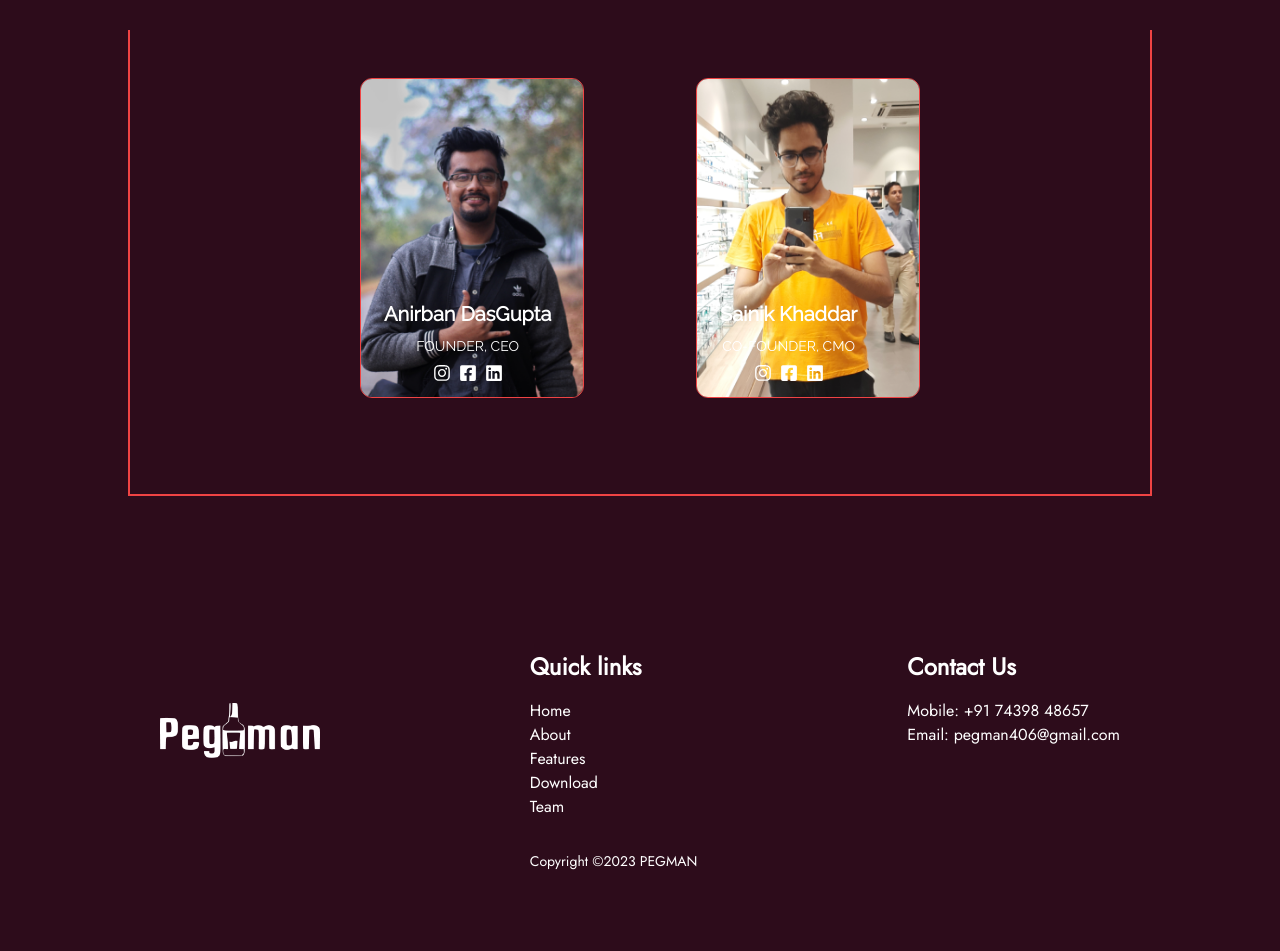
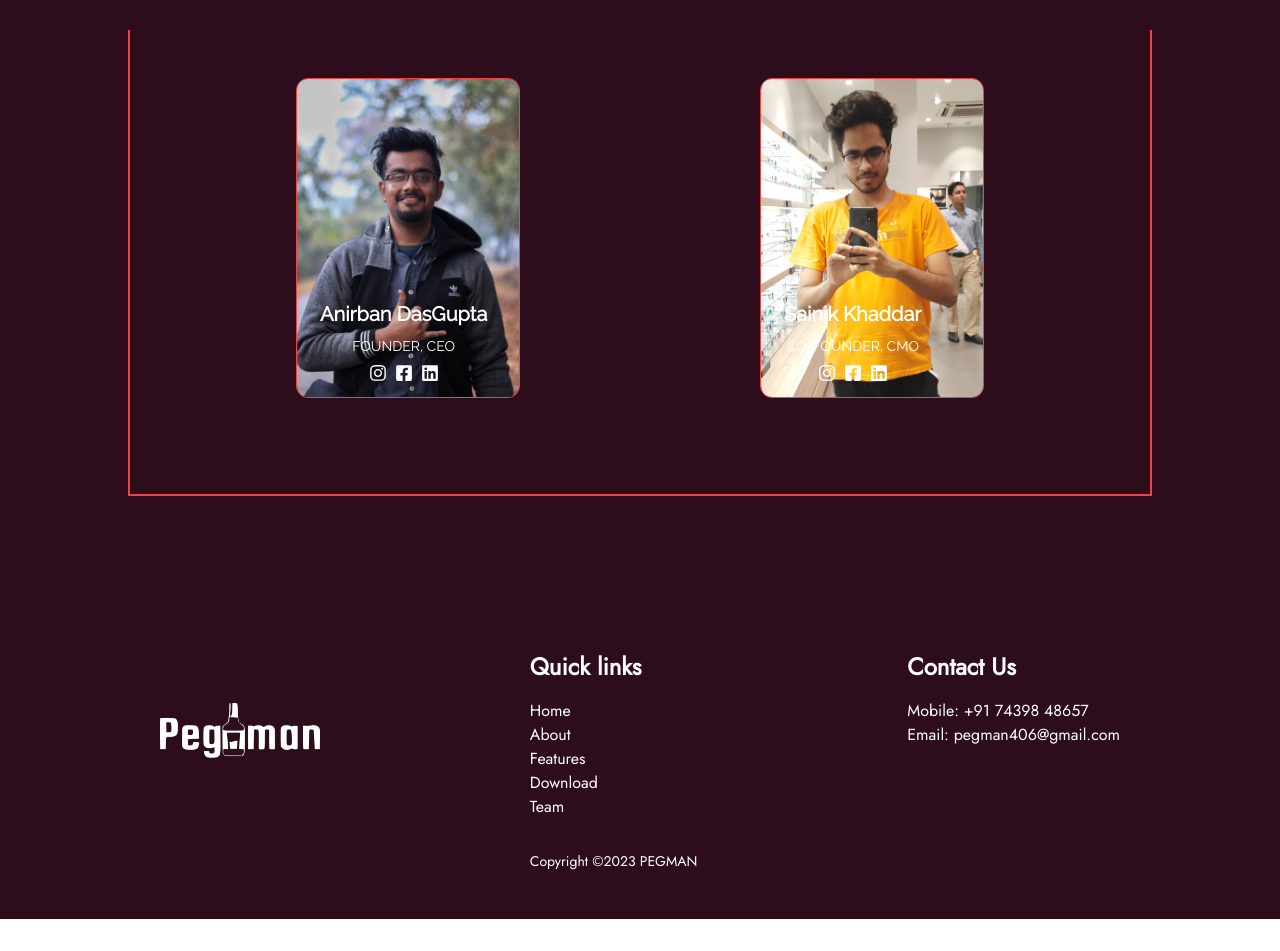
Before and after one commit to akash0708/pegman-web, a Next.js app: page / in a window 1280 px wide. Shown: the part 4076-5027 px from the top of the page. After the commit the page ends 4995 px from the top, so only its background shows below. Built offline with nearby package versions, Linux system fonts and the light colour scheme; a web font is replaced by a local one.

Commit message:
footer fixed

```diff
--- a/app/page.js
+++ b/app/page.js
@@ -212,7 +212,7 @@ export default function Home() {
             Meet The Team
           </span>
         </div>
-        <div className="content sm:border-2 sm:border-t-0 sm:border-red-500 w-4/5 h-fit flex flex-col sm:flex-row items-center justify-center gap-28 md:gap-28 sm:gap-60 p-12 pb-24">
+        <div className="content sm:border-2 sm:border-t-0 sm:border-red-500 w-4/5 h-fit flex flex-col sm:flex-row items-center justify-center gap-28 md:gap-28 lg:gap-60 p-12 pb-24">
           <div className="image_card h-80 w-56 relative">
             <Image
               src="/anirban.png"
@@ -254,7 +254,7 @@ export default function Home() {
         </div>
       </section>
 
-      <section className="footer flex flex-col sm:flex-row sm:justify-between sm:items-start pt-0  sm:py-12 px-20 sm:px-40 w-full min-h-fit bg-[#2d0c1b]">
+      <section className="footer flex flex-col sm:flex-row sm:justify-between sm:items-start pt-0  sm:py-12 px-16 lg:px-40 w-full min-h-fit bg-[#2d0c1b]">
         <div className="image realtive w-40 h-40 flex justify-center items-center">
           <img src="/logo2.png" alt="logo2" />
         </div>
@@ -275,7 +275,7 @@ export default function Home() {
           <Link href="/" className="text-base font-thin">
             Team
           </Link>
-          <p className="text-sm font-thin py-8 hidden sm:inline">
+          <p className="text-sm font-thin pt-8 hidden sm:inline">
             Copyright ©2023 PEGMAN
           </p>
         </div>
```
